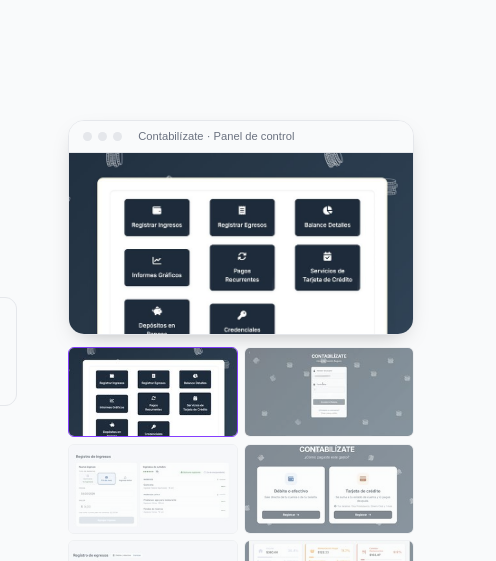
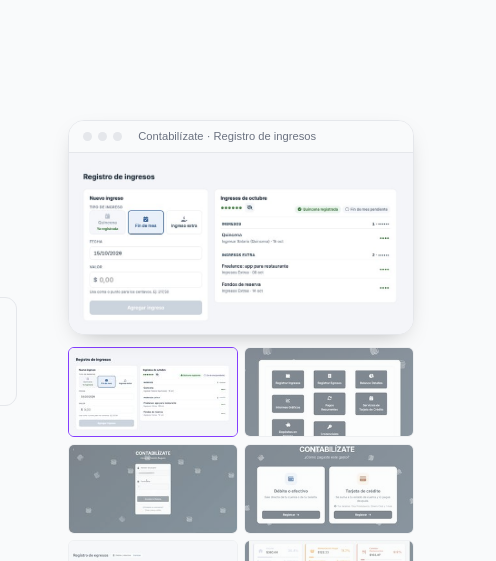
Before and after one commit to xavieradriaan/qubisoftec, a website: page index.html in a window 1280 px wide. Shown: the part 5880-6441 px from the top of the page, 784-1280 px from the left. Drawn offline with Linux system fonts and the light colour scheme; no server answers.

Commit message:
cambios123

```diff
--- a/index.html
+++ b/index.html
@@ -549,16 +549,16 @@
         <div class="product__art">
           <figure class="shots" id="shots-contab">
             <button class="shots__main" type="button" data-open="0">
-              <span class="mock__bar" aria-hidden="true"><span></span><span></span><span></span><em class="shots__cap">Contabilízate · Panel de control</em></span>
-              <img class="shots__img" src="assets/capturas/contab-panel-mini.jpg" width="760" height="401"
-                   alt="Panel de control de Contabilízate con los ocho módulos" loading="lazy" decoding="async">
+              <span class="mock__bar" aria-hidden="true"><span></span><span></span><span></span><em class="shots__cap">Contabilízate · Registro de ingresos</em></span>
+              <img class="shots__img" src="assets/capturas/contab-ingresos-mini.jpg" width="760" height="401"
+                   alt="Registro de ingresos de Contabilízate" loading="lazy" decoding="async">
               <span class="shots__cue"><svg class="ico"><use href="#i-expand"/></svg> Ampliar</span>
             </button>
 
             <ul class="shots__strip" role="tablist" aria-label="Pantallas de Contabilízate">
-              <li><button type="button" role="tab" aria-selected="true"  data-i="0" data-cap="Contabilízate · Panel de control"><img src="assets/capturas/contab-panel-t.jpg"       width="260" height="137" alt="Panel de control" loading="lazy"></button></li>
-              <li><button type="button" role="tab" aria-selected="false" data-i="1" data-cap="Contabilízate · Inicio de sesión"><img src="assets/capturas/contab-login-t.jpg"       width="260" height="137" alt="Inicio de sesión" loading="lazy"></button></li>
-              <li><button type="button" role="tab" aria-selected="false" data-i="2" data-cap="Contabilízate · Registro de ingresos"><img src="assets/capturas/contab-ingresos-t.jpg"    width="260" height="137" alt="Registro de ingresos" loading="lazy"></button></li>
+              <li><button type="button" role="tab" aria-selected="true" data-i="0" data-cap="Contabilízate · Registro de ingresos"><img src="assets/capturas/contab-ingresos-t.jpg"    width="260" height="137" alt="Registro de ingresos" loading="lazy"></button></li>
+              <li><button type="button" role="tab" aria-selected="false"  data-i="1" data-cap="Contabilízate · Panel de control"><img src="assets/capturas/contab-panel-t.jpg"       width="260" height="137" alt="Panel de control" loading="lazy"></button></li>
+              <li><button type="button" role="tab" aria-selected="false" data-i="2" data-cap="Contabilízate · Inicio de sesión"><img src="assets/capturas/contab-login-t.jpg"       width="260" height="137" alt="Inicio de sesión" loading="lazy"></button></li>
               <li><button type="button" role="tab" aria-selected="false" data-i="3" data-cap="Contabilízate · Tipo de egreso"><img src="assets/capturas/contab-tipo-egreso-t.jpg" width="260" height="137" alt="Tipo de egreso" loading="lazy"></button></li>
               <li><button type="button" role="tab" aria-selected="false" data-i="4" data-cap="Contabilízate · Registro de egresos"><img src="assets/capturas/contab-egreso-t.jpg"      width="260" height="137" alt="Registro de egresos" loading="lazy"></button></li>
               <li><button type="button" role="tab" aria-selected="false" data-i="5" data-cap="Contabilízate · Gasto por categoría"><img src="assets/capturas/contab-categorias-t.jpg"  width="260" height="137" alt="Gasto por categoría" loading="lazy"></button></li>
```
Also changed, not shown: en/index.html (+6 -6 lines).
